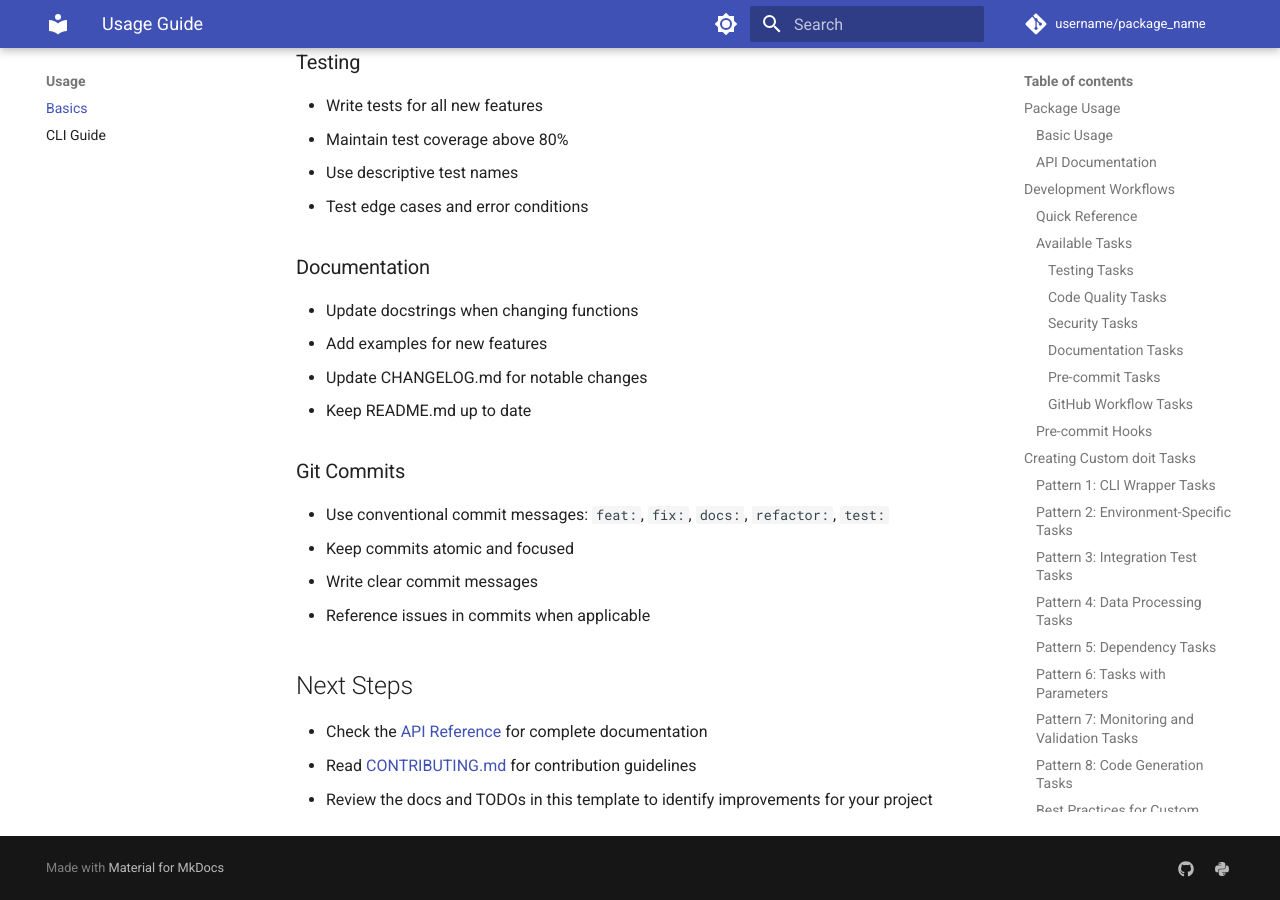
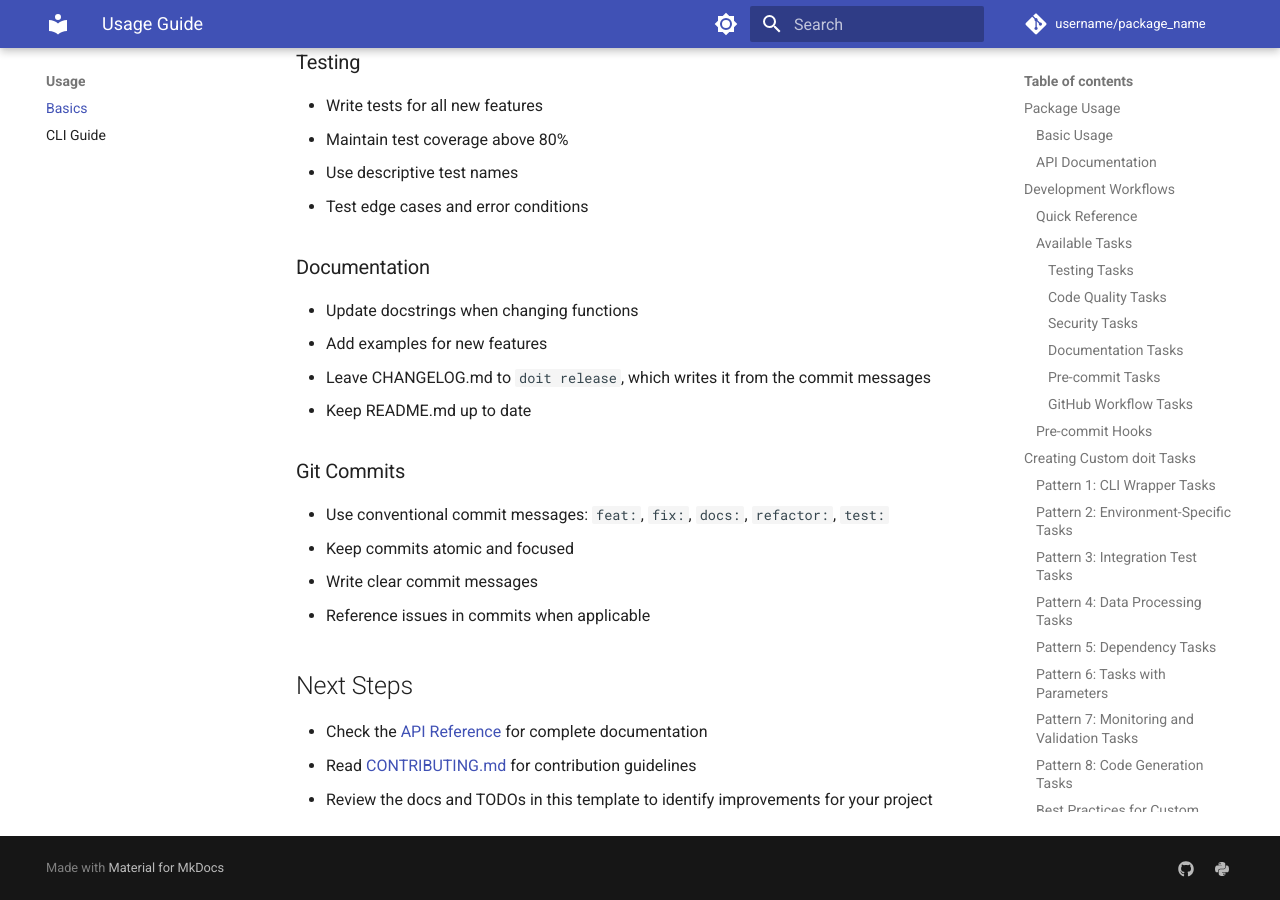
Before and after one commit to endavis/pyproject-template, an MkDocs documentation site: the page built from docs/usage/basics.md, in a window 1280 px wide and 900 px high, scrolled down 15623 px. Built offline with MkDocs 1.6.1 and Material for MkDocs 9.7.7, drawn with Linux system fonts in a browser that asks for light colours; comment, search, counter and statistics services are not loaded.

Commit message:
docs: stop telling contributors to edit CHANGELOG.md by hand (merges PR #902, addresses #890)
`doit release` writes CHANGELOG.md from the commit messages, but the docs told contributors to
update it themselves, and the PR template asked for a checkbox that PRs leave unticked.

- Remove the CHANGELOG checkbox from the PR template and the CHANGELOG item from CONTRIBUTING's
  release checklist.
- Change AGENTS.md's breaking-change step 3 in place: don't edit CHANGELOG.md, `doit release`
  writes it, footer included.
- Point basics.md's documentation best practice at `doit release`.
- Replace "update changelog" in the release hook's message with "check commit messages".
- Pin the template's lack of a CHANGELOG item in test_templates.py.

Addresses #890


Claude-Session: https://claude.ai/code/session_01T5BGEV9EbifCLXMKdZWZmA

Co-authored-by: Claude Opus 5.5 <noreply@anthropic.com>

```diff
--- a/docs/usage/basics.md
+++ b/docs/usage/basics.md
@@ -792,7 +792,7 @@ uv run pre-commit install
 
 - Update docstrings when changing functions
 - Add examples for new features
-- Update CHANGELOG.md for notable changes
+- Leave CHANGELOG.md to `doit release`, which writes it from the commit messages
 - Keep README.md up to date
 
 ### Git Commits
```
Also changed, not shown: AGENTS.md (+1 -1 lines), .github/CONTRIBUTING.md, .github/pull_request_template.md, 2 other files.
